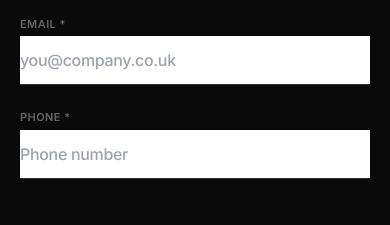
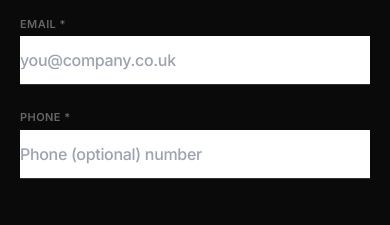
Before and after one commit to yarn-digital-org/yd-dashboard, a Next.js app: page /free-audit in a window 390 px wide. Shown: the part 1920-2145 px from the top of the page. Built offline with nearby package versions, Linux system fonts and the light colour scheme; no server answers.

Commit message:
Landing pages: phone optional + copy fix
- Phone field no longer required on all 8 landing pages
- Placeholder updated to 'Phone (optional)'
- Fixed '1 business day' → '48 hours' inconsistency on /free-audit
- Should lift conversion rate on cold ad traffic

```diff
--- a/src/app/free-audit/page.tsx
+++ b/src/app/free-audit/page.tsx
@@ -225,7 +225,7 @@ export default function FreeAuditPage() {
                       We&apos;ve got your details.
                     </h3>
                     <p className="text-sm text-[#666] font-medium" style={{ letterSpacing: '-0.02em' }}>
-                      We&apos;ll be in touch within 1 business day with your free audit.
+                      We&apos;ll be in touch within 48 hours with your free audit.
                     </p>
                   </div>
                 ) : (
@@ -257,7 +257,7 @@ export default function FreeAuditPage() {
                       </div>
                       <div>
                         <label className={labelClass} style={{ letterSpacing: '0.04em' }}>Phone *</label>
-                        <input type="tel" required placeholder="Phone number" className={inputClass}
+                        <input type="tel" placeholder="Phone (optional) number" className={inputClass}
                           value={formData.phone} onChange={(e) => setFormData({ ...formData, phone: e.target.value })} />
                       </div>
                     </div>
--- a/src/app/new-brand/page.tsx
+++ b/src/app/new-brand/page.tsx
@@ -254,7 +254,7 @@ export default function NewBrandPage() {
                       </div>
                       <div>
                         <label className={labelClass} style={{ letterSpacing: '0.04em' }}>Phone *</label>
-                        <input type="tel" required placeholder="Phone number" className={inputClass}
+                        <input type="tel" placeholder="Phone (optional) number" className={inputClass}
                           value={formData.phone} onChange={(e) => setFormData({ ...formData, phone: e.target.value })} />
                       </div>
                     </div>
--- a/src/app/new-website/page.tsx
+++ b/src/app/new-website/page.tsx
@@ -255,7 +255,7 @@ export default function NewWebsitePage() {
                       </div>
                       <div>
                         <label className={labelClass} style={{ letterSpacing: '0.04em' }}>Phone *</label>
-                        <input type="tel" required placeholder="Phone number" className={inputClass}
+                        <input type="tel" placeholder="Phone (optional) number" className={inputClass}
                           value={formData.phone} onChange={(e) => setFormData({ ...formData, phone: e.target.value })} />
                       </div>
                     </div>
--- a/src/app/seo-audit/page.tsx
+++ b/src/app/seo-audit/page.tsx
@@ -254,7 +254,7 @@ export default function SeoAuditPage() {
                       </div>
                       <div>
                         <label className={labelClass} style={{ letterSpacing: '0.04em' }}>Phone *</label>
-                        <input type="tel" required placeholder="Phone number" className={inputClass}
+                        <input type="tel" placeholder="Phone (optional) number" className={inputClass}
                           value={formData.phone} onChange={(e) => setFormData({ ...formData, phone: e.target.value })} />
                       </div>
                     </div>
--- a/src/app/shopify/page.tsx
+++ b/src/app/shopify/page.tsx
@@ -255,7 +255,7 @@ export default function ShopifyPage() {
                       </div>
                       <div>
                         <label className={labelClass} style={{ letterSpacing: '0.04em' }}>Phone *</label>
-                        <input type="tel" required placeholder="Phone number" className={inputClass}
+                        <input type="tel" placeholder="Phone (optional) number" className={inputClass}
                           value={formData.phone} onChange={(e) => setFormData({ ...formData, phone: e.target.value })} />
                       </div>
                     </div>
--- a/src/app/web-design-belfast/page.tsx
+++ b/src/app/web-design-belfast/page.tsx
@@ -257,7 +257,7 @@ export default function FreeAuditPage() {
                       </div>
                       <div>
                         <label className={labelClass} style={{ letterSpacing: '0.04em' }}>Phone *</label>
-                        <input type="tel" required placeholder="Phone number" className={inputClass}
+                        <input type="tel" placeholder="Phone (optional) number" className={inputClass}
                           value={formData.phone} onChange={(e) => setFormData({ ...formData, phone: e.target.value })} />
                       </div>
                     </div>
--- a/src/app/website-not-working/page.tsx
+++ b/src/app/website-not-working/page.tsx
@@ -257,7 +257,7 @@ export default function FreeAuditPage() {
                       </div>
                       <div>
                         <label className={labelClass} style={{ letterSpacing: '0.04em' }}>Phone *</label>
-                        <input type="tel" required placeholder="Phone number" className={inputClass}
+                        <input type="tel" placeholder="Phone (optional) number" className={inputClass}
                           value={formData.phone} onChange={(e) => setFormData({ ...formData, phone: e.target.value })} />
                       </div>
                     </div>
--- a/src/app/yarn-digital/page.tsx
+++ b/src/app/yarn-digital/page.tsx
@@ -257,7 +257,7 @@ export default function FreeAuditPage() {
                       </div>
                       <div>
                         <label className={labelClass} style={{ letterSpacing: '0.04em' }}>Phone *</label>
-                        <input type="tel" required placeholder="Phone number" className={inputClass}
+                        <input type="tel" placeholder="Phone (optional) number" className={inputClass}
                           value={formData.phone} onChange={(e) => setFormData({ ...formData, phone: e.target.value })} />
                       </div>
                     </div>
```
